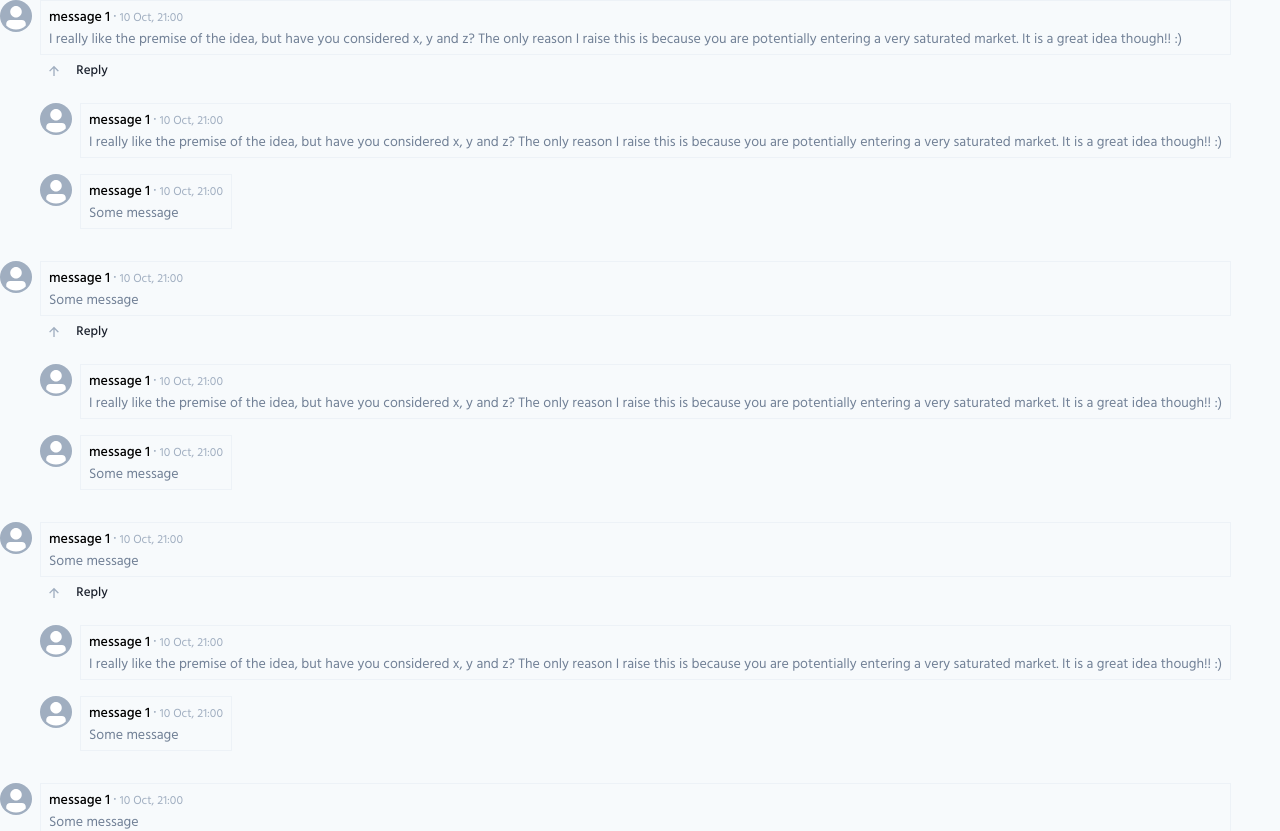
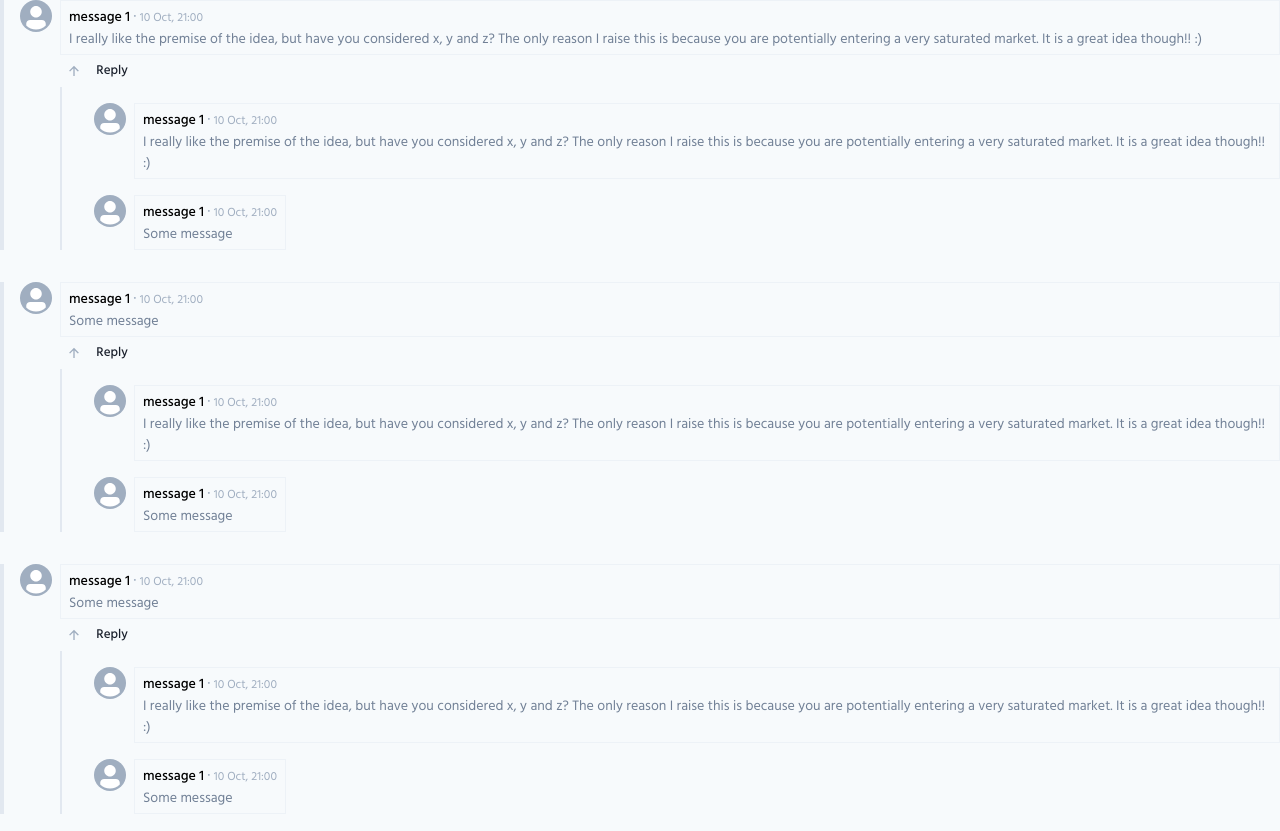
Before and after one commit to founderpad/coral, a Next.js app: page /app/idea/CommentsTab in a window 1280 px wide. Shown: the top 831 px of the page. Built offline with nearby package versions, Linux system fonts and the light colour scheme; what @nhost/react-apollo, @nhost/react-auth, nhost-js-sdk would draw is missing.

Commit message:
Updated comments

```diff
--- a/src/pages/app/idea/CommentsTab.tsx
+++ b/src/pages/app/idea/CommentsTab.tsx
@@ -101,15 +101,27 @@ const MessageLayout = ({
 	date,
 	value,
 	children,
-	actions = true
+	actions = true,
+	divider = false
 }: {
 	name: string;
 	date: string;
 	value: string;
 	children?: JSX.Element;
 	actions?: boolean;
+	divider?: boolean;
 }) => (
-	<StackLayout direction={'row'} spacing={2} w={'full'}>
+	<>
+		{/* <Divider orientation={'vertical'} /> */}
+		<StackLayout
+			direction={'row'}
+			spacing={2}
+			w={'full'}
+			rounded={'none'}
+			borderLeftWidth={divider && 4}
+			pl={4}
+		>
+			{/* <Divider orientation={'vertical'} /> */}
 			<UserAvatar size={'sm'} />
 			<StackLayout spacing={0}>
 				<StackLayout
@@ -126,9 +138,17 @@ const MessageLayout = ({
 				>
 					<FlexLayout alignItems={'baseline'}>
 						{' '}
-					<Label label={name} fontSize={'sm'} fontWeight={'medium'} />
+						<Label
+							label={name}
+							fontSize={'sm'}
+							fontWeight={'medium'}
+						/>
 						<PointSeparator small />
-					<Label label={date} color={'gray.400'} fontSize={'xs'} />
+						<Label
+							label={date}
+							color={'gray.400'}
+							fontSize={'xs'}
+						/>
 					</FlexLayout>
 					<Label label={value} color={'gray.500'} fontSize={'sm'} />
 				</StackLayout>
@@ -136,6 +156,7 @@ const MessageLayout = ({
 				{children}
 			</StackLayout>
 		</StackLayout>
+	</>
 );
 
 const CommentsTab = (): JSX.Element => (
@@ -153,7 +174,7 @@ const CommentsList = () => (
 );
 
 const RepliesList = () => (
-	<StackLayout spacing={4} pt={4}>
+	<StackLayout spacing={4} pt={4} borderLeftWidth={2} rounded={'none'} pl={4}>
 		{replies.map((reply, _index) => (
 			<MessageLayout
 				key={_index}
@@ -171,6 +192,7 @@ const Comment = (message: any) => (
 		name={message.name}
 		date={message.date}
 		value={message.value}
+		divider={true}
 	>
 		<RepliesList />
 	</MessageLayout>
```
Lines whose indentation alone changed are shown as unchanged.
